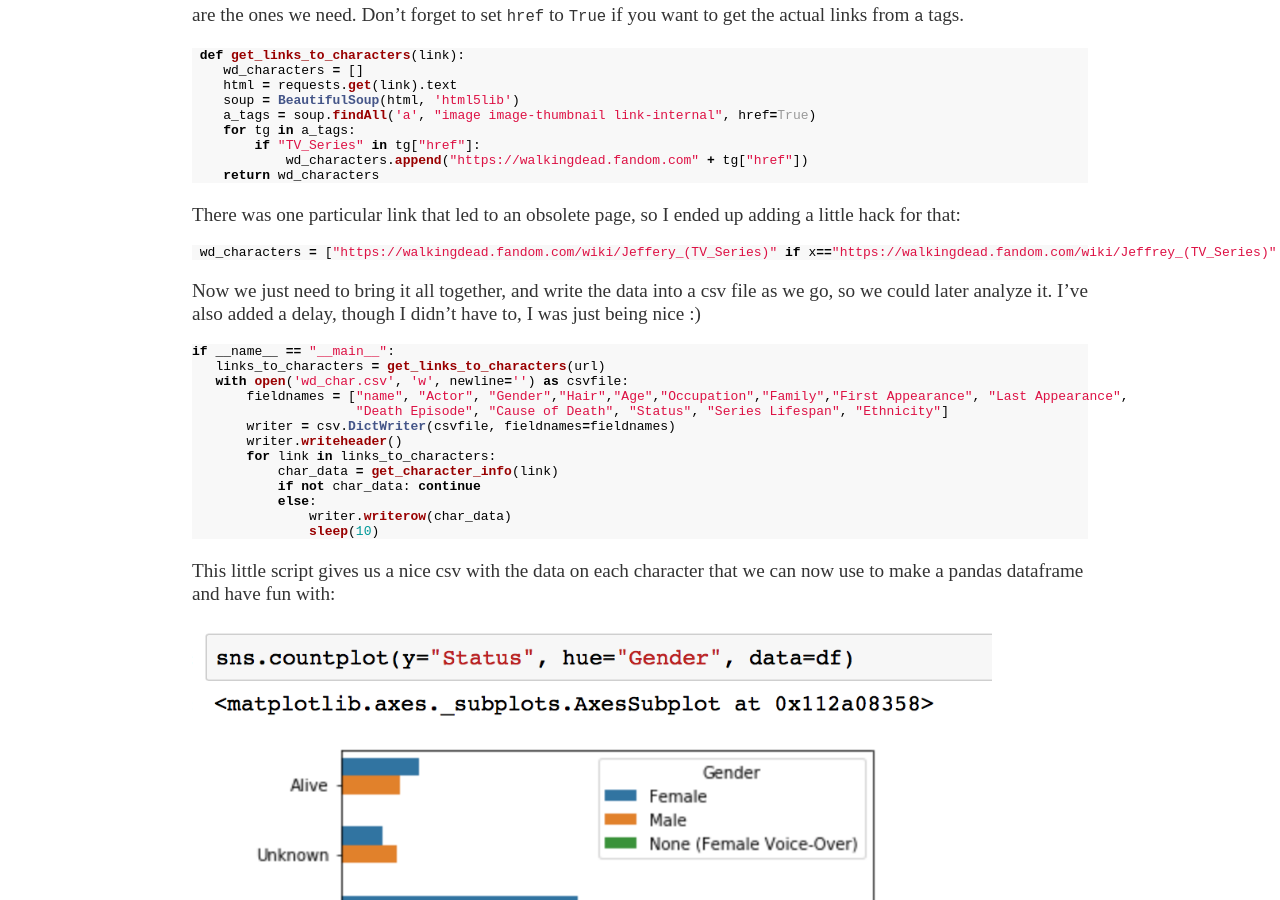
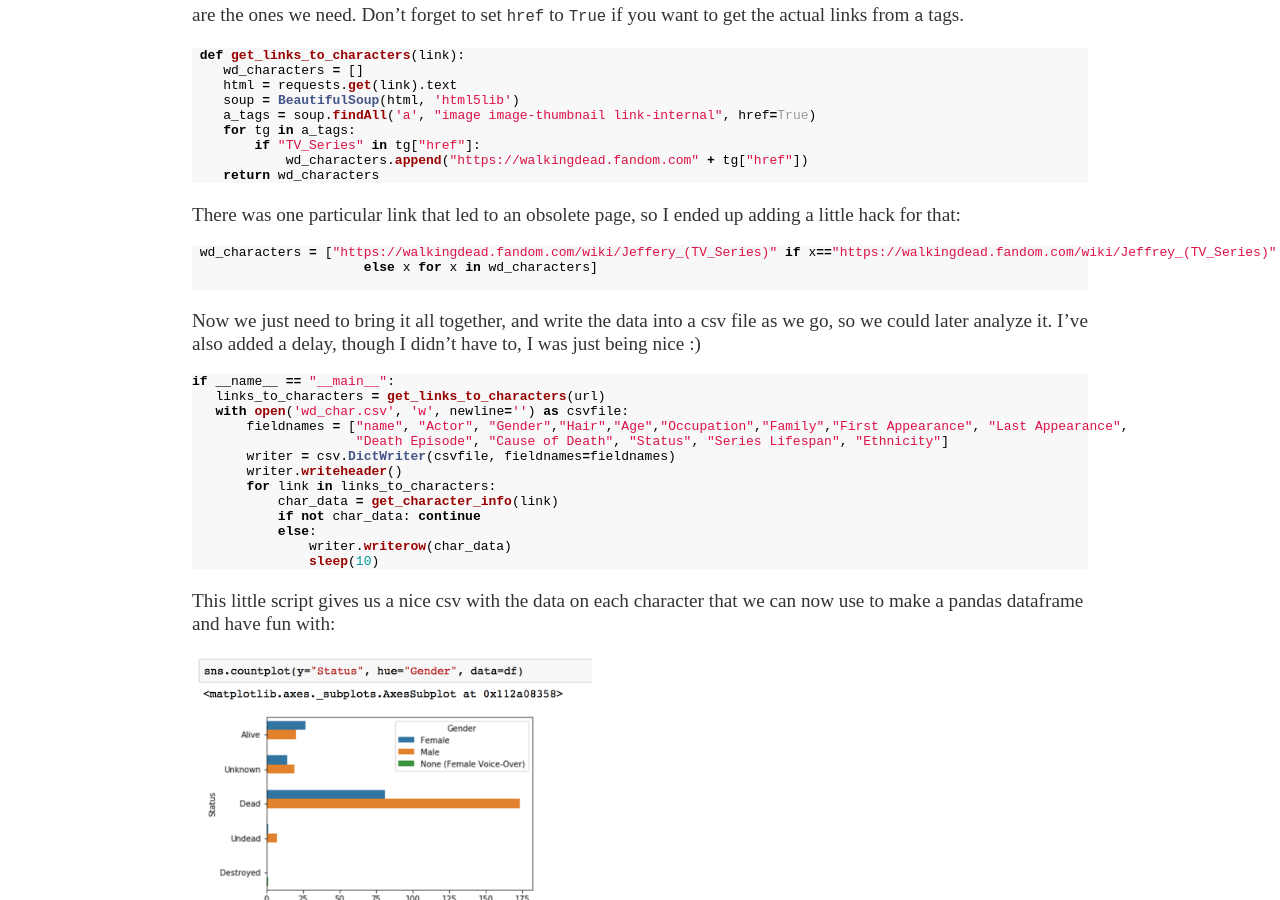
Before and after one commit to MKhalusova/MKhalusova.github.io, a Jekyll site: the page built from _posts/2018-12-07-getting-data-p2.md, in a window 1280 px wide and 900 px high, scrolled down 2862 px. Built offline with Jekyll 4.4.1, drawn with Linux system fonts in a browser that asks for light colours; comment, search, counter and statistics services are not loaded.

Commit message:
minor fixes

````diff
--- a/_posts/2018-12-07-getting-data-p2.md
+++ b/_posts/2018-12-07-getting-data-p2.md
@@ -129,7 +129,9 @@ By inspecting this page, we can notice that all the links to characters have a c
 
  There was one particular link that led to an obsolete page, so I ended up adding a little hack for that:
  ```python
- wd_characters = ["https://walkingdead.fandom.com/wiki/Jeffery_(TV_Series)" if x=="https://walkingdead.fandom.com/wiki/Jeffrey_(TV_Series)" else x for x in wd_characters]
+ wd_characters = ["https://walkingdead.fandom.com/wiki/Jeffery_(TV_Series)" if x=="https://walkingdead.fandom.com/wiki/Jeffrey_(TV_Series)"
+                      else x for x in wd_characters]
+
 ```
 
 Now we just need to bring it all together, and write the data into a csv file as we go, so we could later analyze it.
@@ -154,7 +156,7 @@ if __name__ == "__main__":
  This little script gives us a nice csv with the data on each character that we can now use to make a pandas dataframe and
  have fun with:
 
-![State of the Walking Dead Characters](/images/2018-12-wd-csv-pandas.png)
+<img src="/images/2018-12-wd-csv-pandas.png" alt="State of the Walking Dead Characters" width="400"/>
 
 To do some meaningful analysis however this data still needs a lot of cleanup, but that's outside of today's tutorial scope:)
 
````
